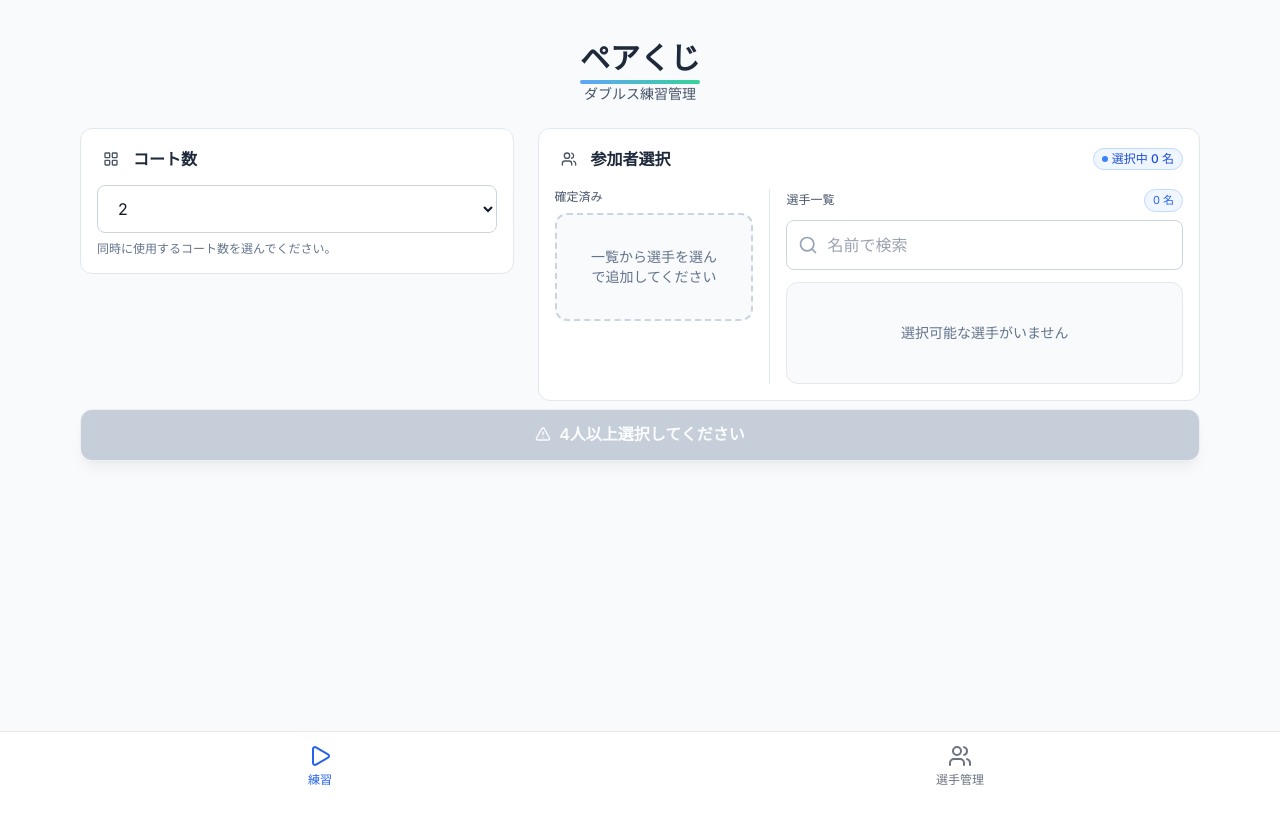
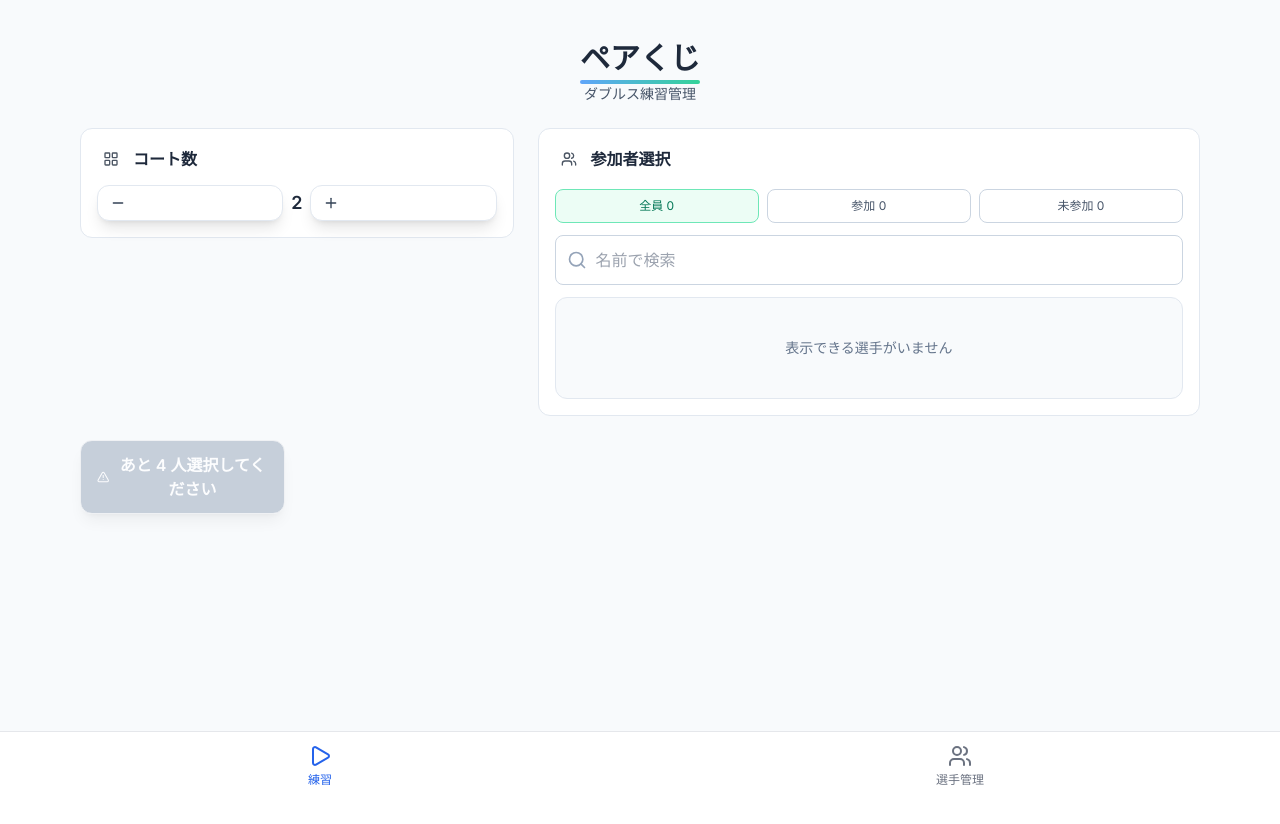
Before and after one commit to KM0912/pairkuji, a Next.js app: page /practice in a window 1280 px wide. Shown: the top 824 px of the page. Built offline with nearby package versions, Linux system fonts and the light colour scheme.

Commit message:
参加者選択コンポーネントにフィルタ機能を追加し、コート数の増減ボタンを実装。UIを改善し、選手の表示ロジックを最適化。

```diff
--- a/src/components/practice/ParticipantSelection.tsx
+++ b/src/components/practice/ParticipantSelection.tsx
@@ -1,6 +1,14 @@
 import { type Member } from '@/types/member';
 import { useState, useMemo } from 'react';
-import { Search, X, Users, LayoutGrid, AlertTriangle } from 'lucide-react';
+import {
+  Search,
+  X,
+  Users,
+  LayoutGrid,
+  AlertTriangle,
+  Minus,
+  Plus,
+} from 'lucide-react';
 import { Button } from '../ui/Button';
 import { Card } from '../ui/Card';
 import { IconBadge } from '../ui/IconBadge';
@@ -24,27 +32,39 @@ export function ParticipantSelection({
   onStart,
 }: ParticipantSelectionProps) {
   const [searchTerm, setSearchTerm] = useState('');
+  const [viewFilter, setViewFilter] = useState<
+    'all' | 'selected' | 'unselected'
+  >('all');
+  const minToStart = 4;
+  const runnableCourts = Math.min(courts, Math.floor(selected.length / 4));
+  const needMore = Math.max(minToStart - selected.length, 0);
 
-  const filteredMembers = useMemo(
+  const activeMembers = useMemo(
     () =>
       members
-        .filter(
-          (m) =>
-            m.isActive &&
-            !selected.includes(m.id!) &&
-            m.name.toLowerCase().includes(searchTerm.toLowerCase())
-        )
+        .filter((m) => m.isActive)
         .sort((a, b) => a.name.localeCompare(b.name)),
-    [members, searchTerm, selected]
+    [members]
   );
-
-  const selectedMembers = useMemo(
-    () =>
-      selected
-        .map((id) => members.find((m) => m.id === id))
-        .filter((m): m is Member => m !== undefined),
-    [selected, members]
+  const selectedSet = useMemo(() => new Set(selected), [selected]);
+  const counts = useMemo(
+    () => ({
+      all: activeMembers.length,
+      selected: selected.length,
+      unselected: activeMembers.length - selected.length,
+    }),
+    [activeMembers.length, selected.length]
   );
+  const visibleMembers = useMemo(() => {
+    const term = searchTerm.trim().toLowerCase();
+    let list = activeMembers;
+    if (viewFilter === 'selected')
+      list = list.filter((m) => selectedSet.has(m.id!));
+    if (viewFilter === 'unselected')
+      list = list.filter((m) => !selectedSet.has(m.id!));
+    if (term) list = list.filter((m) => m.name.toLowerCase().includes(term));
+    return list;
+  }, [activeMembers, viewFilter, selectedSet, searchTerm]);
 
   const addParticipant = (memberId: number) => {
     onToggleSelect(memberId);
@@ -69,25 +89,35 @@ export function ParticipantSelection({
                 </h3>
               </div>
             </div>
-            <select
-              value={courts}
-              onChange={(e) => setCourts(Number(e.target.value))}
-              className="w-full bg-white border border-slate-300 rounded-lg px-4 py-3 text-base min-h-[48px] focus:border-emerald-600 focus:ring-2 focus:ring-emerald-200 transition-colors"
-              aria-label="コート数を選択"
+            <div className="flex items-center gap-2">
+              <Button
+                type="button"
+                size="sm"
+                variant="default"
+                onClick={() => setCourts(Math.max(1, courts - 1))}
+                className="w-auto px-3 py-2 text-slate-700"
+                aria-label="コート数を減らす"
               >
-              {Array.from({ length: 10 }, (_, i) => i + 1).map((n) => (
-                <option key={n} value={n}>
-                  {n}
-                </option>
-              ))}
-            </select>
-            <p className="mt-2 text-xs text-slate-500">
-              同時に使用するコート数を選んでください。
-            </p>
+                <Minus className="w-4 h-4" />
+              </Button>
+              <div className="flex-1 text-center font-semibold text-slate-800 text-lg">
+                {courts}
+              </div>
+              <Button
+                type="button"
+                size="sm"
+                variant="default"
+                onClick={() => setCourts(Math.min(10, courts + 1))}
+                className="w-auto px-3 py-2 text-slate-700"
+                aria-label="コート数を増やす"
+              >
+                <Plus className="w-4 h-4" />
+              </Button>
+            </div>
           </Card>
         </div>
 
-        {/* 右カラム: 参加者選択（確定済み + 選手一覧） */}
+        {/* 右カラム: 参加者選択（単一リスト + フィルタ） */}
         <Card as="section" className="md:col-span-3">
           <div className="flex items-center justify-between mb-4">
             <div className="flex items-center gap-2">
@@ -96,73 +126,48 @@ export function ParticipantSelection({
                 参加者選択
               </h3>
             </div>
-            <span className="inline-flex items-center gap-1 rounded-full bg-blue-50 text-blue-700 border border-blue-200 px-2 py-0.5 text-xs font-medium">
-              <span className="h-1.5 w-1.5 rounded-full bg-blue-500" />
-              選択中 {selected.length} 名
-            </span>
           </div>
 
-          <div className="grid grid-cols-1 lg:grid-cols-3 gap-4">
-            {/* 確定済み参加者（同カード内） */}
-            <div className="lg:col-span-1">
-              <p className="text-xs text-slate-600 mb-2">確定済み</p>
-              {selectedMembers.length > 0 ? (
-                <Card
-                  radius="lg"
-                  shadow="sm"
-                  padding="none"
-                  className="px-4 py-3 active:scale-[0.997] transition-transform"
-                >
-                  <div className="flex flex-wrap gap-2">
-                    {selectedMembers.map((member) => {
-                      const playerNumber = selected.indexOf(member.id!) + 1;
-                      return (
-                        <div
-                          key={member.id}
-                          className="inline-flex items-center gap-1 rounded-full bg-gray-50 text-slate-800 border border-gray-200 px-2 py-1 text-xs shadow-sm"
-                          title={member.name}
-                        >
-                          <PlayerNumber
-                            number={playerNumber}
-                            variant="primary"
-                            size="xs"
-                          />
-                          <span className="font-medium text-slate-800 max-w-[70px] truncate">
-                            {member.name}
-                          </span>
+          <div className="space-y-3">
+            {/* フィルタ（セグメント） */}
+            <div className="grid grid-cols-3 gap-2 text-xs">
               <button
                 type="button"
-                            onClick={() => removeParticipant(member.id!)}
-                            className="p-0.5 text-slate-400 rounded-full transition-colors active:text-red-500 active:bg-red-50"
-                            aria-label={`参加を取り消す: ${member.name}`}
-                            title="参加を取り消す"
+                onClick={() => setViewFilter('all')}
+                className={`rounded-lg px-3 py-2 border ${
+                  viewFilter === 'all'
+                    ? 'bg-emerald-50 border-emerald-300 text-emerald-700'
+                    : 'bg-white border-slate-300 text-slate-600'
+                }`}
               >
-                            <X className="w-2.5 h-2.5" />
+                全員 {counts.all}
+              </button>
+              <button
+                type="button"
+                onClick={() => setViewFilter('selected')}
+                className={`rounded-lg px-3 py-2 border ${
+                  viewFilter === 'selected'
+                    ? 'bg-emerald-50 border-emerald-300 text-emerald-700'
+                    : 'bg-white border-slate-300 text-slate-600'
+                }`}
+              >
+                参加 {counts.selected}
+              </button>
+              <button
+                type="button"
+                onClick={() => setViewFilter('unselected')}
+                className={`rounded-lg px-3 py-2 border ${
+                  viewFilter === 'unselected'
+                    ? 'bg-emerald-50 border-emerald-300 text-emerald-700'
+                    : 'bg-white border-slate-300 text-slate-600'
+                }`}
+              >
+                未参加 {counts.unselected}
               </button>
             </div>
-                      );
-                    })}
-                  </div>
-                </Card>
-              ) : (
-                <div className="bg-slate-50 border-2 border-dashed border-slate-300 rounded-xl p-8 text-center min-h-[90px] flex items-center justify-center">
-                  <p className="text-slate-500 text-sm">
-                    一覧から選手を選んで追加してください
-                  </p>
-                </div>
-              )}
-            </div>
 
-            {/* 選手一覧（同カード内） */}
-            <div className="lg:col-span-2 lg:border-l lg:pl-4 border-slate-200">
-              <div className="flex items-center justify-between mb-2">
-                <p className="text-xs text-slate-600">選手一覧</p>
-                <span className="inline-flex items-center gap-1 rounded-full bg-blue-50 text-blue-600 border border-blue-200 px-2 py-0.5 text-[11px]">
-                  {filteredMembers.length} 名
-                </span>
-              </div>
-
-              <div className="relative mb-3">
+            {/* 検索 */}
+            <div className="relative">
               <div className="absolute inset-y-0 left-0 pl-3 flex items-center pointer-events-none">
                 <Search className="w-5 h-5 text-slate-400" />
               </div>
@@ -174,49 +179,81 @@ export function ParticipantSelection({
                 className="w-full pl-10 pr-4 py-3 border rounded-lg text-base min-h-[48px] border-slate-300 focus:border-blue-600 focus:ring-2 focus:ring-blue-200 transition-all duration-200"
                 aria-label="選手検索"
               />
+              {searchTerm && (
+                <button
+                  type="button"
+                  onClick={() => setSearchTerm('')}
+                  className="absolute inset-y-0 right-0 px-3 text-slate-400 hover:text-slate-600"
+                  aria-label="検索をクリア"
+                >
+                  <X className="w-4 h-4" />
+                </button>
+              )}
             </div>
 
-              <div className="grid grid-cols-2 sm:grid-cols-3 gap-1.5 max-h-72 overflow-auto bg-slate-50 rounded-xl p-2 border border-slate-200">
-                {filteredMembers.length > 0 ? (
-                  filteredMembers.map((member) => (
+            {/* リスト */}
+            <div className="grid grid-cols-2 sm:grid-cols-3 gap-2 max-h-80 overflow-auto bg-slate-50 rounded-xl p-2 border border-slate-200">
+              {visibleMembers.length > 0 ? (
+                visibleMembers.map((member) => {
+                  const isSelected = selectedSet.has(member.id!);
+                  const order = isSelected
+                    ? selected.indexOf(member.id!) + 1
+                    : null;
+                  return (
                     <button
                       key={member.id}
                       type="button"
-                      onClick={() => addParticipant(member.id!)}
-                      className="flex items-center justify-center rounded-lg px-3 py-2 border text-center transition-all duration-200 min-h-[36px] bg-white border-slate-300 active:scale-95 active:bg-slate-100 focus-visible:outline-none focus-visible:ring-2 focus-visible:ring-blue-200 text-sm"
-                      aria-label={`参加者に追加: ${member.name}`}
+                      onClick={() => onToggleSelect(member.id!)}
+                      aria-pressed={isSelected}
+                      className={`flex items-center justify-center gap-1 rounded-lg px-3 py-2 border text-center transition-all duration-200 min-h-[44px] active:scale-95 focus-visible:outline-none focus-visible:ring-2 focus-visible:ring-blue-200 text-sm ${
+                        isSelected
+                          ? 'bg-emerald-50 border-emerald-300 text-emerald-700'
+                          : 'bg-white border-slate-300 text-slate-800 active:bg-slate-100'
+                      }`}
+                      aria-label={`${isSelected ? '参加者から外す' : '参加者に追加'}: ${member.name}`}
                       title={member.name}
                     >
-                      <span className="font-medium text-slate-800 truncate">
+                      {isSelected && (
+                        <PlayerNumber
+                          number={order ?? ''}
+                          variant="neutral"
+                          size="xs"
+                        />
+                      )}
+                      <span className="font-medium truncate">
                         {member.name}
                       </span>
                     </button>
-                  ))
+                  );
+                })
               ) : (
                 <div className="col-span-full text-center py-8 text-slate-500 text-sm">
                   {searchTerm
                     ? '検索条件に一致する選手がいません'
-                      : '選択可能な選手がいません'}
+                    : '表示できる選手がいません'}
                 </div>
               )}
             </div>
           </div>
-          </div>
         </Card>
-      </div>
 
-      <div className="pt-2">
-        <Button type="submit" variant="primary" disabled={selected.length < 4}>
-          {selected.length < 4 ? (
+        <div className="sticky bottom-2">
+          <Button
+            type="submit"
+            variant="primary"
+            disabled={selected.length < minToStart}
+          >
+            {selected.length < minToStart ? (
               <span className="inline-flex items-center gap-2">
                 <AlertTriangle className="w-4 h-4" />
-              4人以上選択してください
+                あと {needMore} 人選択してください
               </span>
             ) : (
               '練習を開始'
             )}
           </Button>
         </div>
+      </div>
     </form>
   );
 }
```
Lines whose indentation alone changed are shown as unchanged.
